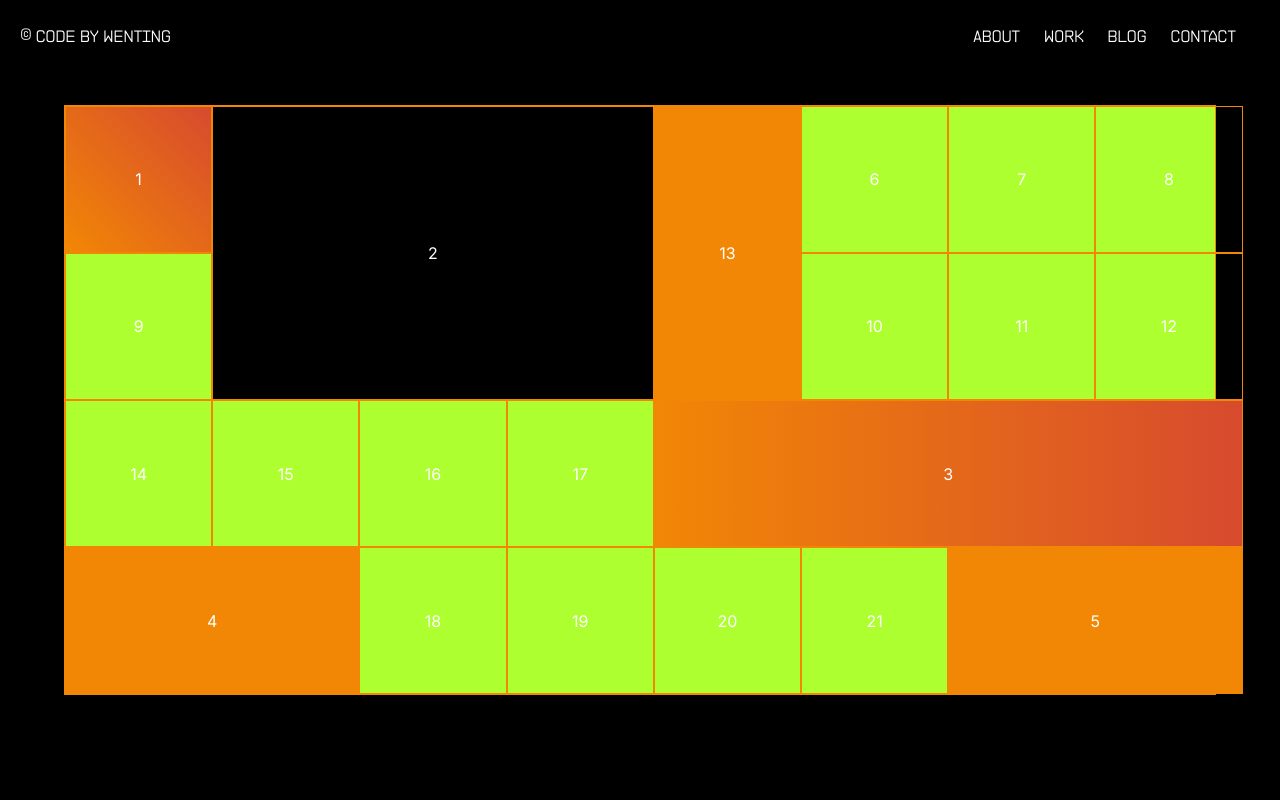
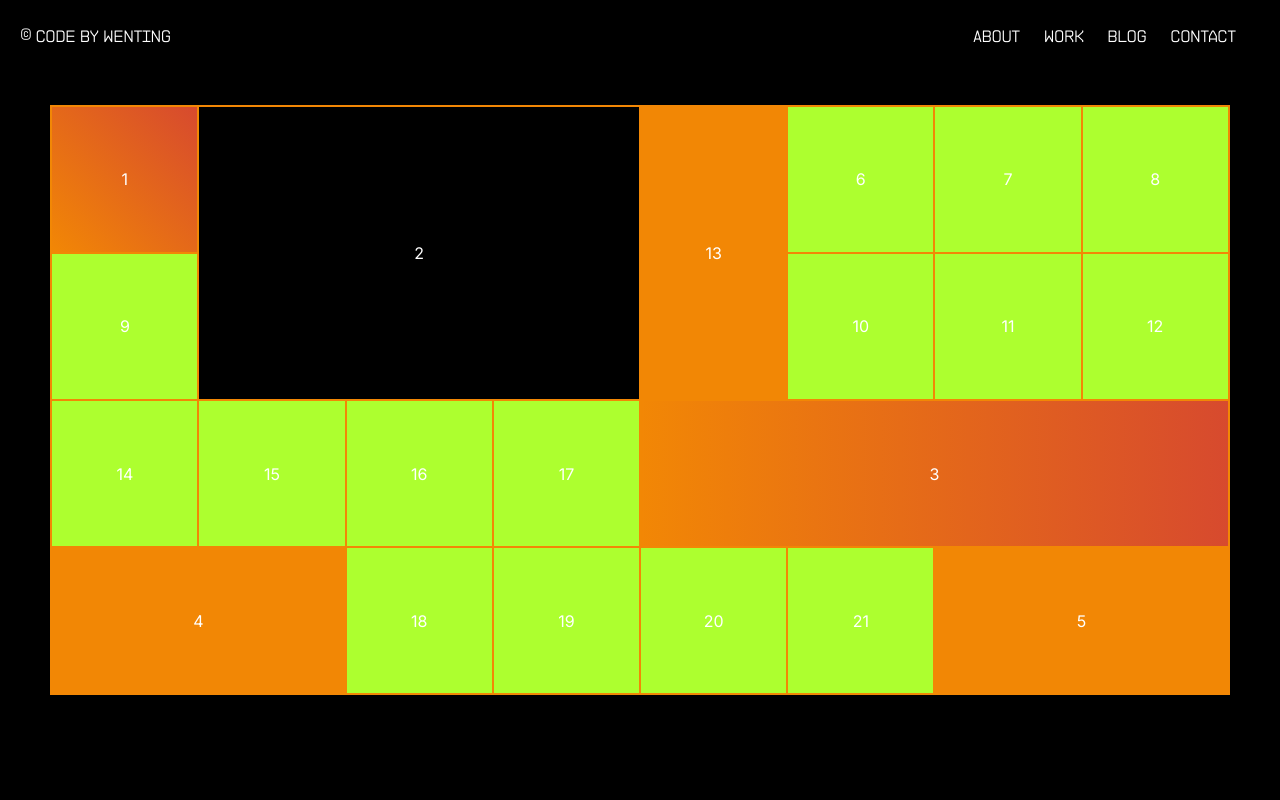
Before and after one commit to wentingzoe/Portfolio_Web, a Next.js app: page / in a window 1280 px wide. Shown: the top 800 px of the page. Built offline with nearby package versions, Linux system fonts and the light colour scheme.

Commit message:
refactor: Update landing page grid layout and styles for responsive design

```diff
--- a/app/ui/home/Landing/style.module.scss
+++ b/app/ui/home/Landing/style.module.scss
@@ -7,16 +7,17 @@
 
   &__container {
     position: relative;
-    max-width: 90vw;
+    max-width: 100vw;
     height: auto;
     display: grid;
     border: $border-primary;
-    grid-auto-flow: dense;
+    grid-auto-flow: row;
     box-sizing: border-box;
 
     background-color: greenyellow;
     grid-template-columns: repeat(8, $grid-size-desktop);
     grid-template-rows: repeat(4, $grid-size-desktop);
+    transition: $animation-primary;
 
     @include mobile {
       grid-template-columns: repeat(3, $grid-size-mobile);
```
